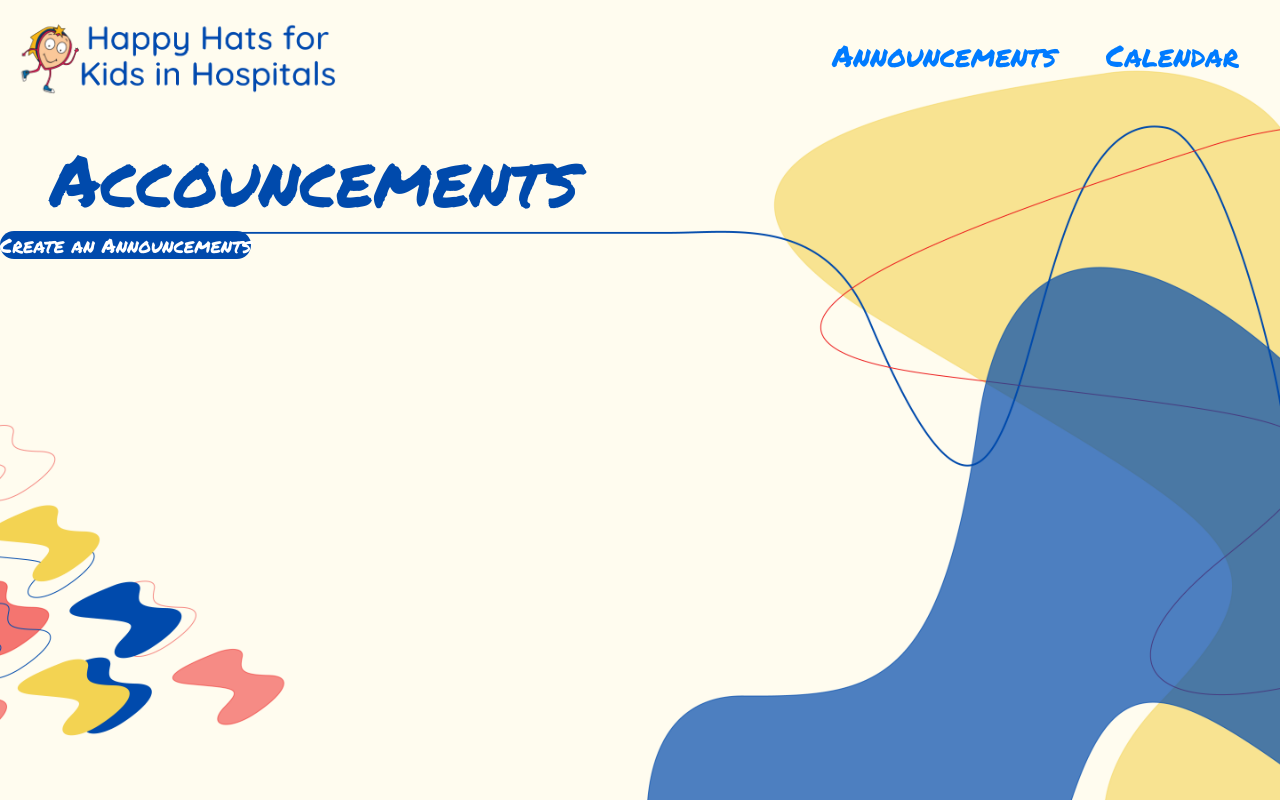
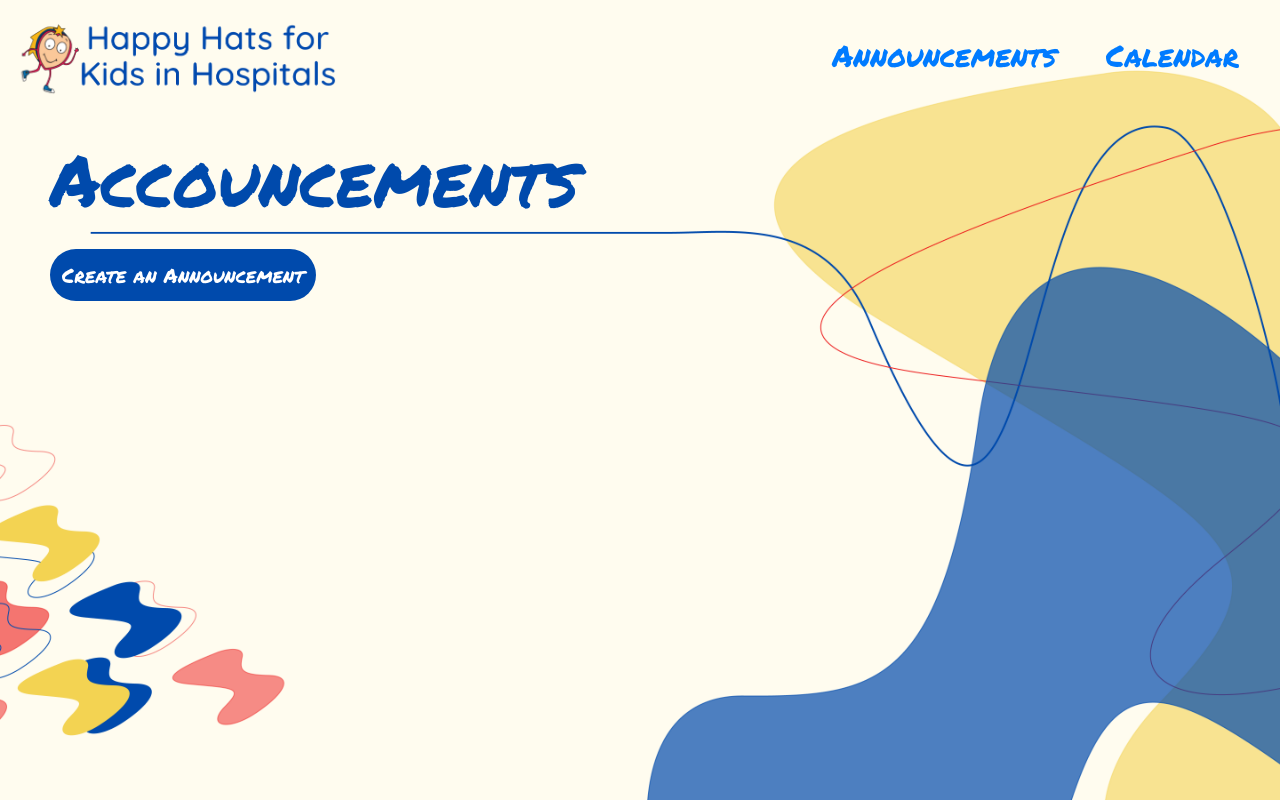
Before and after one commit to hack4impact-calpoly/happy-hats, a React (Create React App) app in the folder frontend/: page /announcements in a window 1280 px wide. Built offline with nearby package versions, Linux system fonts and the light colour scheme; no server answers.

Commit message:
Fixed block styling

```diff
--- a/frontend/src/components/announcements/Announcement.js
+++ b/frontend/src/components/announcements/Announcement.js
@@ -6,8 +6,10 @@ function Announcement(props) {
 
     return(
         <div>
-            <h1 className={styles.AnnouncementTitle} > Accouncements</h1>
-            <Link className="create-announcement" to ="/create-announcements" className={styles.createButton}> Create an Announcements</Link>
+            <div className={styles.header}>
+                <h1 className={styles.AnnouncementTitle} > Accouncements</h1>
+                <Link to ="/create-announcements" className={styles.createButton}> Create an Announcement</Link>
+            </div>
         </div>
     );
 }
--- a/frontend/src/components/announcements/announcement.module.css
+++ b/frontend/src/components/announcements/announcement.module.css
@@ -22,6 +22,7 @@
 }
 
 .MakeAnnouncementTitle{
+    width:50%;
     text-align: center;
     color: #004AAC;
     padding-left: 50px;
@@ -34,6 +35,7 @@
 .AnnouncementTitle{
     color: #004AAC;
     padding-left: 50px;
+    padding-bottom: 30px;
     font-family: 'Permanent Marker', cursive;
     text-decoration: none !important;
     font-size: 72px;
@@ -64,12 +66,18 @@
     font-family: 'Permanent Marker', cursive;
     text-decoration: none !important;
     font-size: 20px;
-    margin-top: 10px;
     border-radius: 46px;
+    margin-left: 50px;
+    margin-bottom: 100px;
+    padding:12px;
 }
 
 .submitButton:focus{
     outline: none;
+}
+
+.createButton:hover{
+    color:white;
 }
 
 .contentBox{
```
